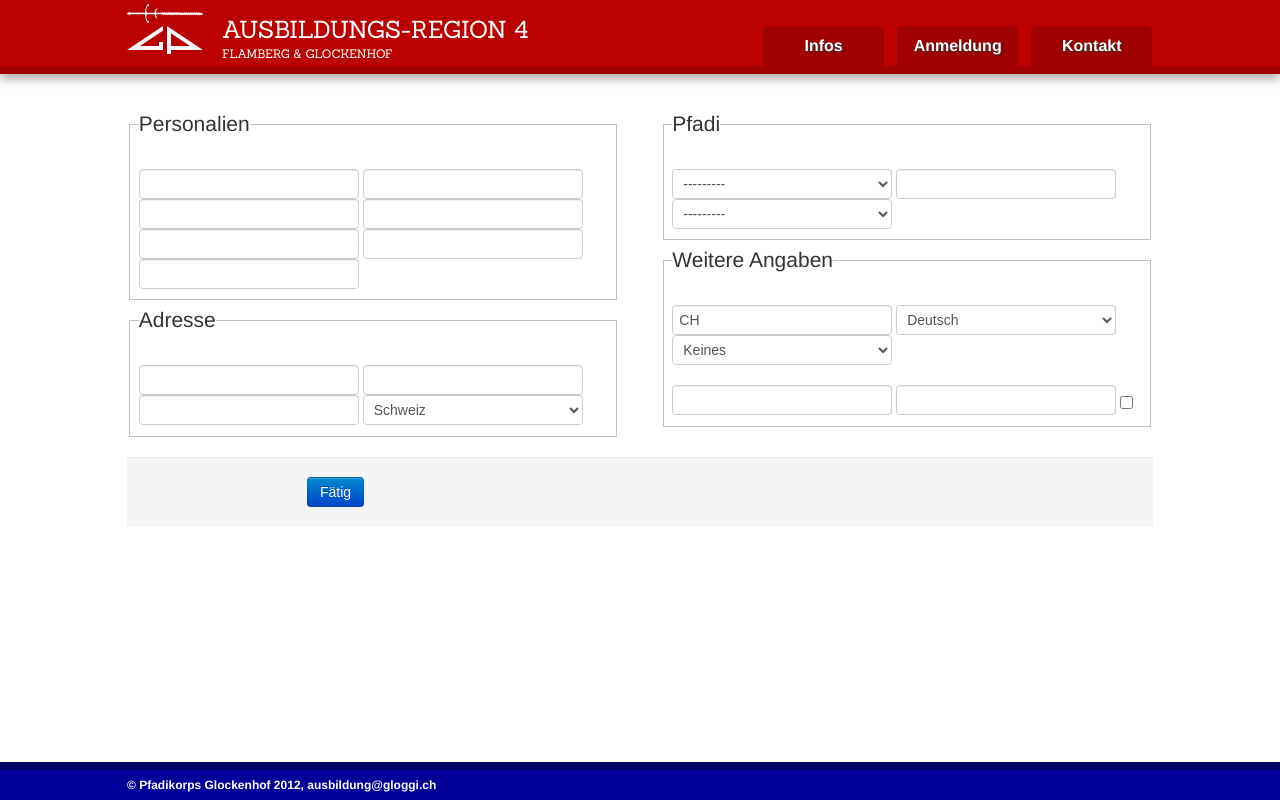
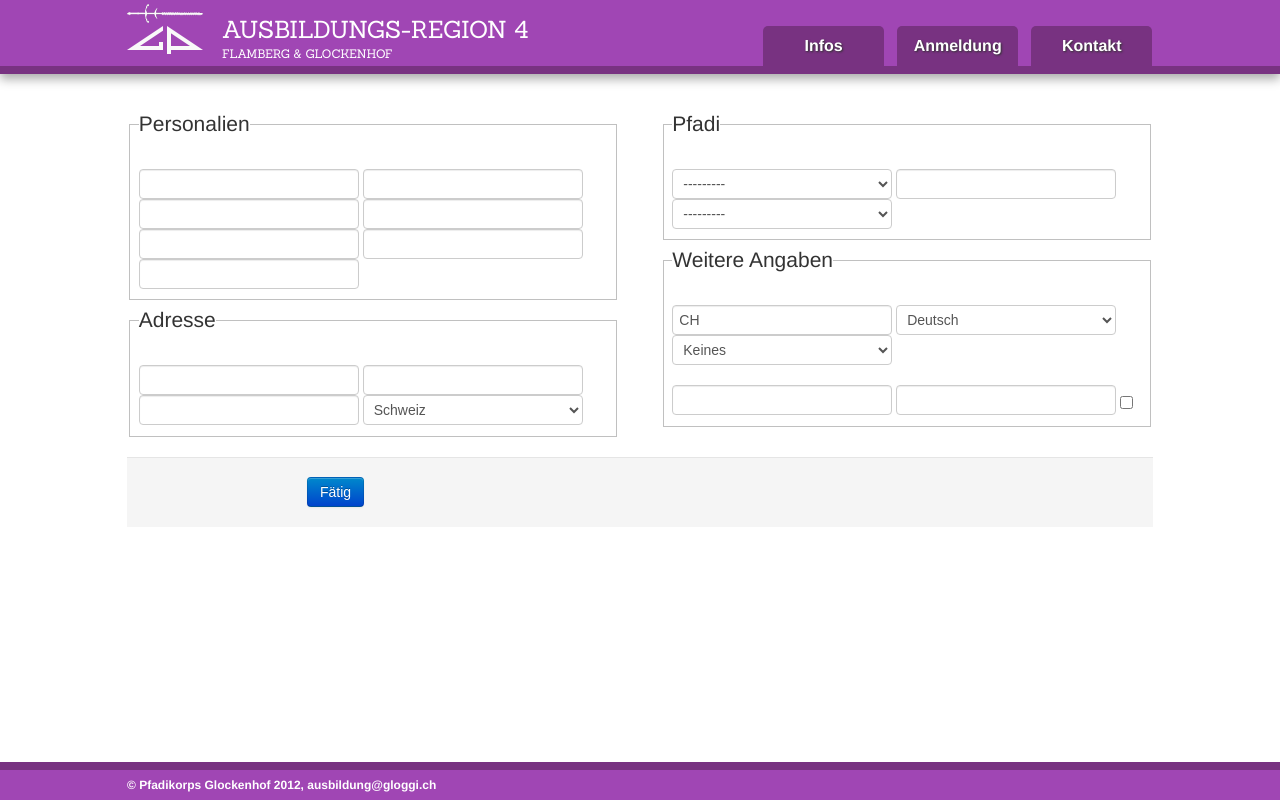
Before and after one commit to gloggi/aure4, a Django app: template ausbildung/anmeldung/templates/anmeldung/form.html in a window 1280 px wide. Run offline with Django 3.2, Linux system fonts and the light colour scheme; the template is opened without the code that fills it: values that come from a table or form of the project are taken from there, others are empty; some libraries are stand-ins or nearby versions.

Commit message:
new color scheme

```diff
--- a/ausbildung/static/css/main.css
+++ b/ausbildung/static/css/main.css
@@ -20,16 +20,16 @@ a:hover h1, a:hover h2, a:hover h3 {
 }
 
 .header-container {
-    background: #bb0000;
-    border-bottom: 8px solid #a00000;
+    background: #A046B4;
+    border-bottom: 8px solid #783281;
 }
 
 .footer-container {
     position: fixed;
     bottom: 0;
     width: 100%;
-    background: #000099;
-    border-top: 8px solid #000066;
+    background: #A046B4;
+    border-top: 8px solid #783281;
 }
 
 header {
@@ -91,7 +91,7 @@ header nav a {
     text-align: center;
     font-weight: bold;
     color: white;
-    background: #a00000;
+    background: #783281;
 
     text-shadow: 1px 1px 2px #333;
 
@@ -109,12 +109,12 @@ header nav a:hover {
     text-decoration: none;
     text-shadow: none;
 
-    background-color: #800000;
-    background-image: linear-gradient(bottom, #A00000 20%, #800000 100%);
-    background-image: -o-linear-gradient(bottom, #A00000 20%, #800000 100%);
-    background-image: -moz-linear-gradient(bottom, #A00000 20%, #800000 100%);
-    background-image: -webkit-linear-gradient(bottom, #A00000 20%, #800000 100%);
-    background-image: -ms-linear-gradient(bottom, #A00000 20%, #800000 100%);
+    background-color: #3C1841;
+    background-image: linear-gradient(bottom, #783281 20%, #64286E 100%);
+    background-image: -o-linear-gradient(bottom, #783281 20%, #64286E 100%);
+    background-image: -moz-linear-gradient(bottom, #783281 20%, #64286E 100%);
+    background-image: -webkit-linear-gradient(bottom, #783281 20%, #64286E 100%);
+    background-image: -ms-linear-gradient(bottom, #783281 20%, #64286E 100%);
 }
 
 aside nav a {
```
